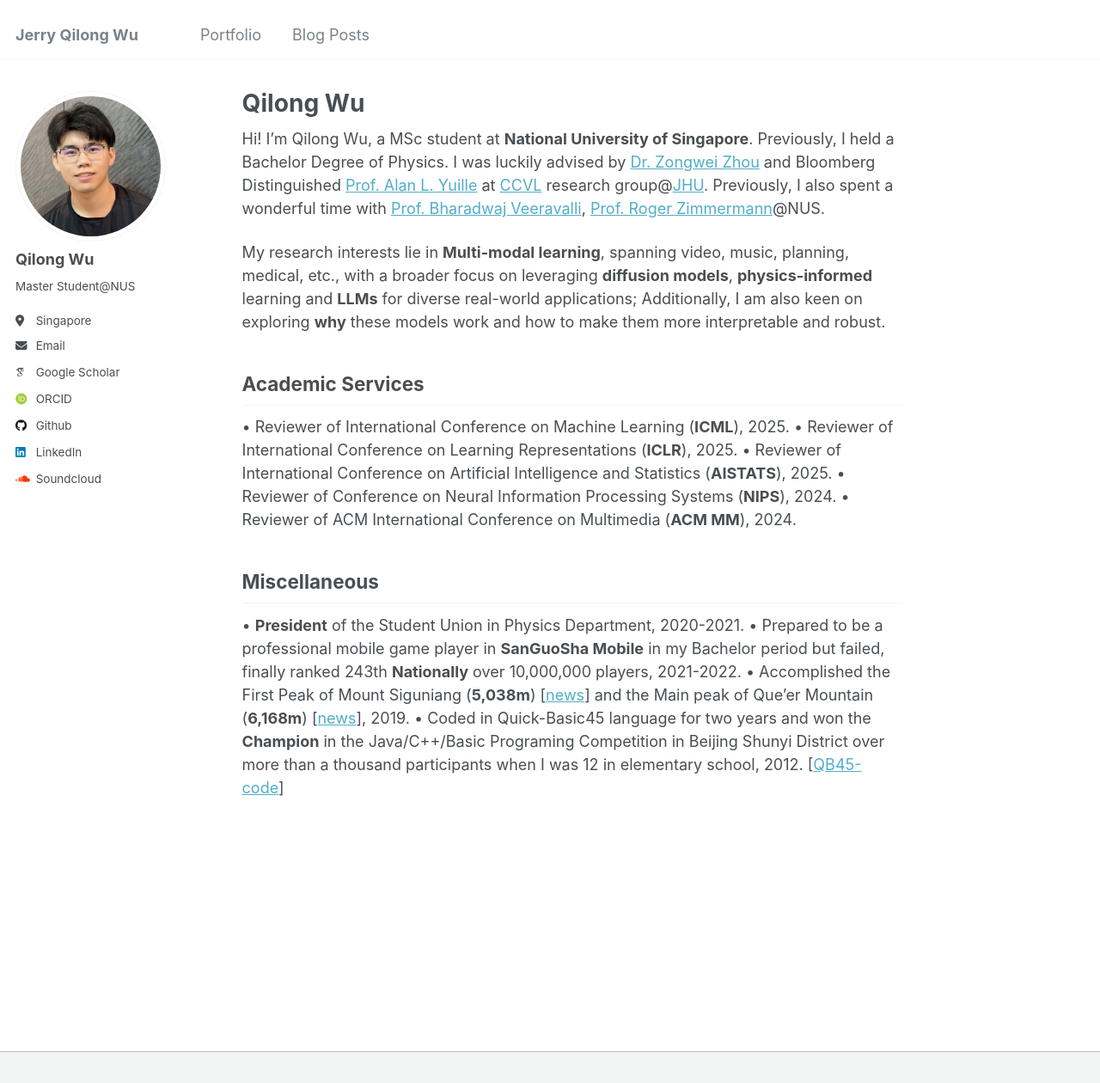
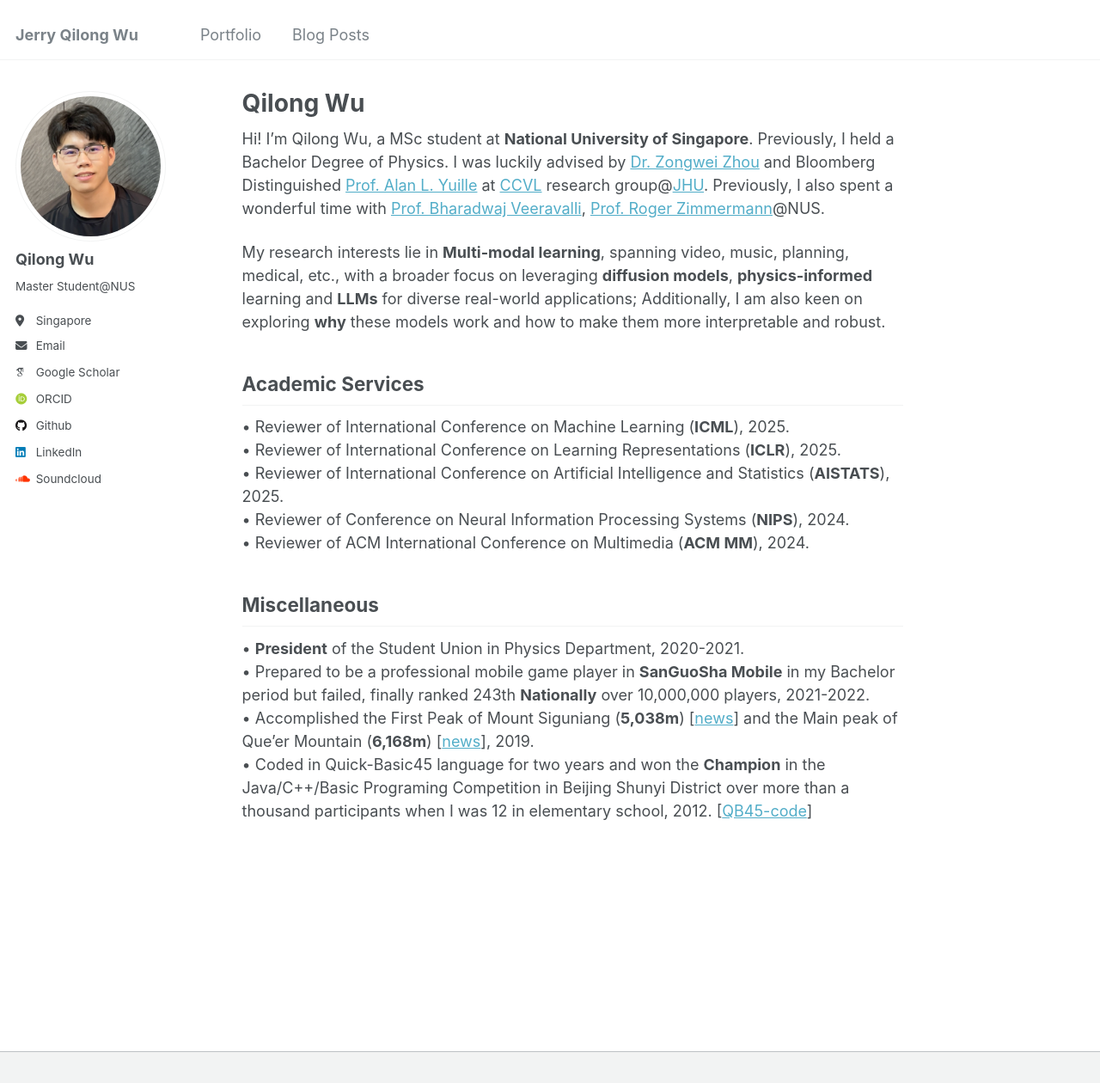
Before and after one commit to JerryWu-code/jerrywu-code.github.io, a Jekyll site: the page built from _pages/about.md, in a window 1280 px wide and 1260 px high. Shown: the whole window at 86% size. Built offline with Jekyll 4.4.1, drawn with Linux system fonts in a browser that asks for light colours; some web fonts are replaced.

```diff
--- a/_pages/about.md
+++ b/_pages/about.md
@@ -13,15 +13,15 @@ My research interests lie in **Multi-modal learning**, spanning video, music, pl
 
 Academic Services
 ------
-•	Reviewer of International Conference on Machine Learning (**ICML**), 2025.
-•	Reviewer of International Conference on Learning Representations (**ICLR**), 2025.
-•	Reviewer of International Conference on Artificial Intelligence and Statistics (**AISTATS**), 2025.
-•	Reviewer of Conference on Neural Information Processing Systems (**NIPS**), 2024.
-•	Reviewer of ACM International Conference on Multimedia (**ACM MM**), 2024.
+•	Reviewer of International Conference on Machine Learning (**ICML**), 2025.<br />
+•	Reviewer of International Conference on Learning Representations (**ICLR**), 2025.<br />
+•	Reviewer of International Conference on Artificial Intelligence and Statistics (**AISTATS**), 2025.<br />
+•	Reviewer of Conference on Neural Information Processing Systems (**NIPS**), 2024.<br />
+•	Reviewer of ACM International Conference on Multimedia (**ACM MM**), 2024.<br />
 
 Miscellaneous
 ------
-•	**President** of the Student Union in Physics Department, 2020-2021.
-•	Prepared to be a professional mobile game player in **SanGuoSha Mobile** in my Bachelor period but failed, finally ranked 243th **Nationally** over 10,000,000 players, 2021-2022.
-•	Accomplished the First Peak of Mount Siguniang (**5,038m**) [[news](http://bbs.lvye.cn/thread-2635185-1-1.html)] and the Main peak of Que’er Mountain (**6,168m**) [[news](http://bbs.lvye.cn/thread-2635578-1-1.html)], 2019.
-•	Coded in Quick-Basic45 language for two years and won the **Champion** in the Java/C++/Basic Programing Competition in Beijing Shunyi District over more than a thousand participants when I was 12 in elementary school, 2012. [[QB45-code](https://github.com/JerryWu-code/Code-Memory)]
+•	**President** of the Student Union in Physics Department, 2020-2021.<br />
+•	Prepared to be a professional mobile game player in **SanGuoSha Mobile** in my Bachelor period but failed, finally ranked 243th **Nationally** over 10,000,000 players, 2021-2022.<br />
+•	Accomplished the First Peak of Mount Siguniang (**5,038m**) [[news](http://bbs.lvye.cn/thread-2635185-1-1.html)] and the Main peak of Que’er Mountain (**6,168m**) [[news](http://bbs.lvye.cn/thread-2635578-1-1.html)], 2019.<br />
+•	Coded in Quick-Basic45 language for two years and won the **Champion** in the Java/C++/Basic Programing Competition in Beijing Shunyi District over more than a thousand participants when I was 12 in elementary school, 2012. [[QB45-code](https://github.com/JerryWu-code/Code-Memory)]<br />
```
